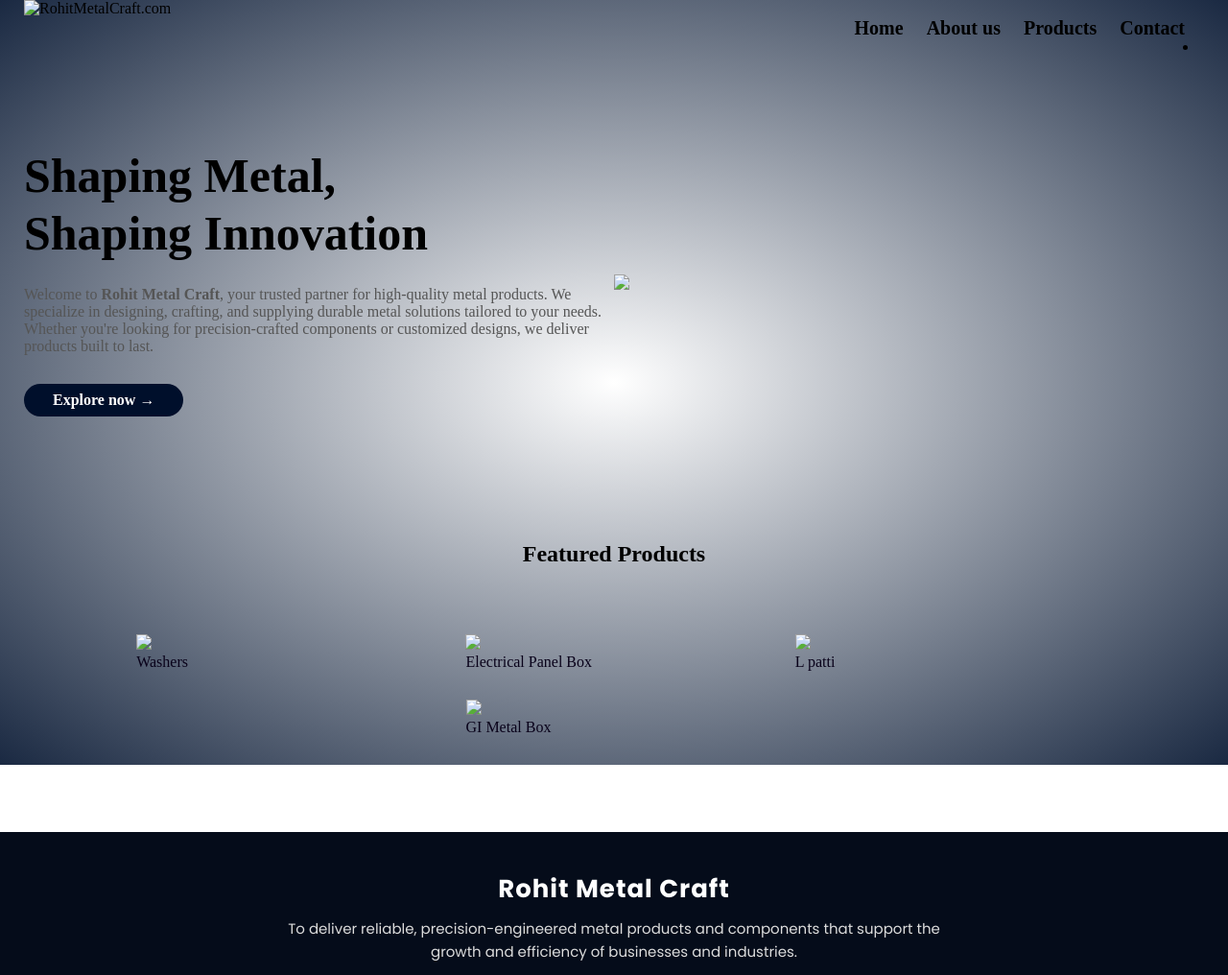
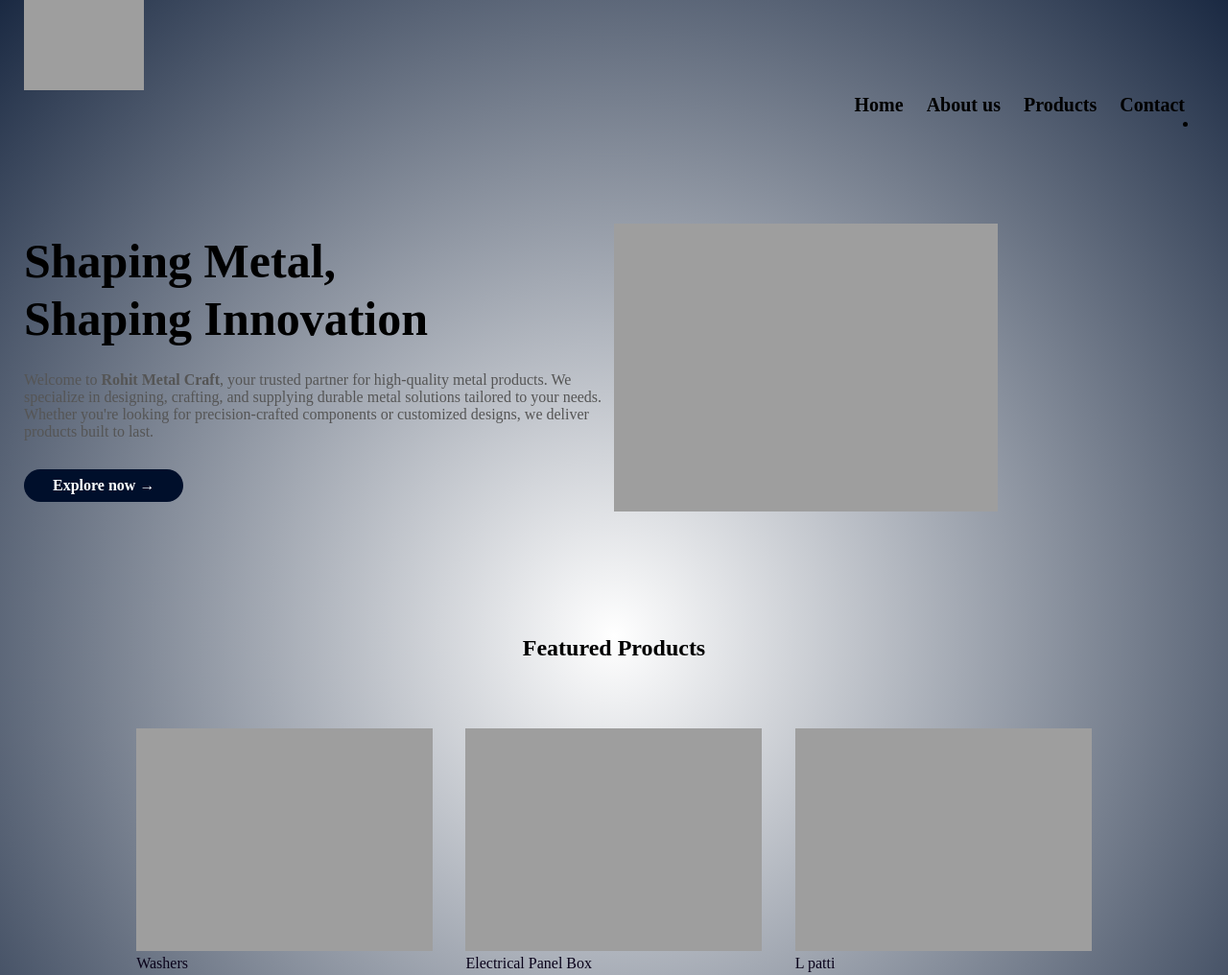
Before and after one commit to rohitmetalcraft-netizen/rohitmetalcraft, a plain HTML site: page index.html in a window 1280 px wide. Shown: the top 1016 px of the page at 96% size. Drawn offline with Linux system fonts and the light colour scheme; the site is published under a folder, as on GitHub Pages, so addresses that start at the root find nothing.

Commit message:
Update index.html

```diff
--- a/index.html
+++ b/index.html
@@ -14,7 +14,7 @@
     <div class="container">
     <div id="navbar">
         <div id="logo">
-            <img src="/image/logo.png" alt="RohitMetalCraft.com" width="125px" height="auto">
+            <img src="image/logo.png" alt="RohitMetalCraft.com" width="125px" height="auto">
         </div>
         <nav>
         <ul id="MenuItems">
@@ -30,7 +30,7 @@
 
           </nav>
           </nav>
-                    <img src="/image/4238597-200.png "class="menu-icon" onclick="menutoggle()">
+                    <img src="image/4238597-200.png "class="menu-icon" onclick="menutoggle()">
 
         </div>
         <div class="row">
@@ -47,7 +47,7 @@ we deliver products built to last.
 
             </div>
             <div class="col-2">
-              <img src="/image/Industrial Metal Composition in Blue Light.png " width="400px"height="auto">
+              <img src="image/Industrial Metal Composition in Blue Light.png " width="400px"height="auto">
 
             </div>
         </div>
@@ -62,20 +62,20 @@ we deliver products built to last.
 
                 <div class="row">
                 <div class="col-3">
-                    <img src="/image/ChatGPT Image Nov 9, 2025, 07_58_15 PM.png">
+                    <img src="image/ChatGPT Image Nov 9, 2025, 07_58_15 PM.png">
                     <h4> Washers</h4>
 
                 </div>
                 <div class="col-3">
-                   <img src="/image/Industrial Electric Control Panel Detailing (1).png">
+                   <img src="image/Industrial Electric Control Panel Detailing (1).png">
                    <h4> Electrical Panel Box</h4>
                 </div>
                 <div class="col-3">
-                    <img src="/image/Metal Brackets on Blue Texture.png">
+                    <img src="image/Metal Brackets on Blue Texture.png">
                     <h4> L patti</h4>
                 </div>
                 <div class="col-3">
-                    <img src="/image/ChatGPT Image Nov 10, 2025, 07_56_57 PM.png">
+                    <img src="image/ChatGPT Image Nov 10, 2025, 07_56_57 PM.png">
                     <h4> GI Metal Box </h4>
                 </div>
             </div>
@@ -126,4 +126,5 @@ else{
    }
 </script>
 </body>
+
 </html>
```
